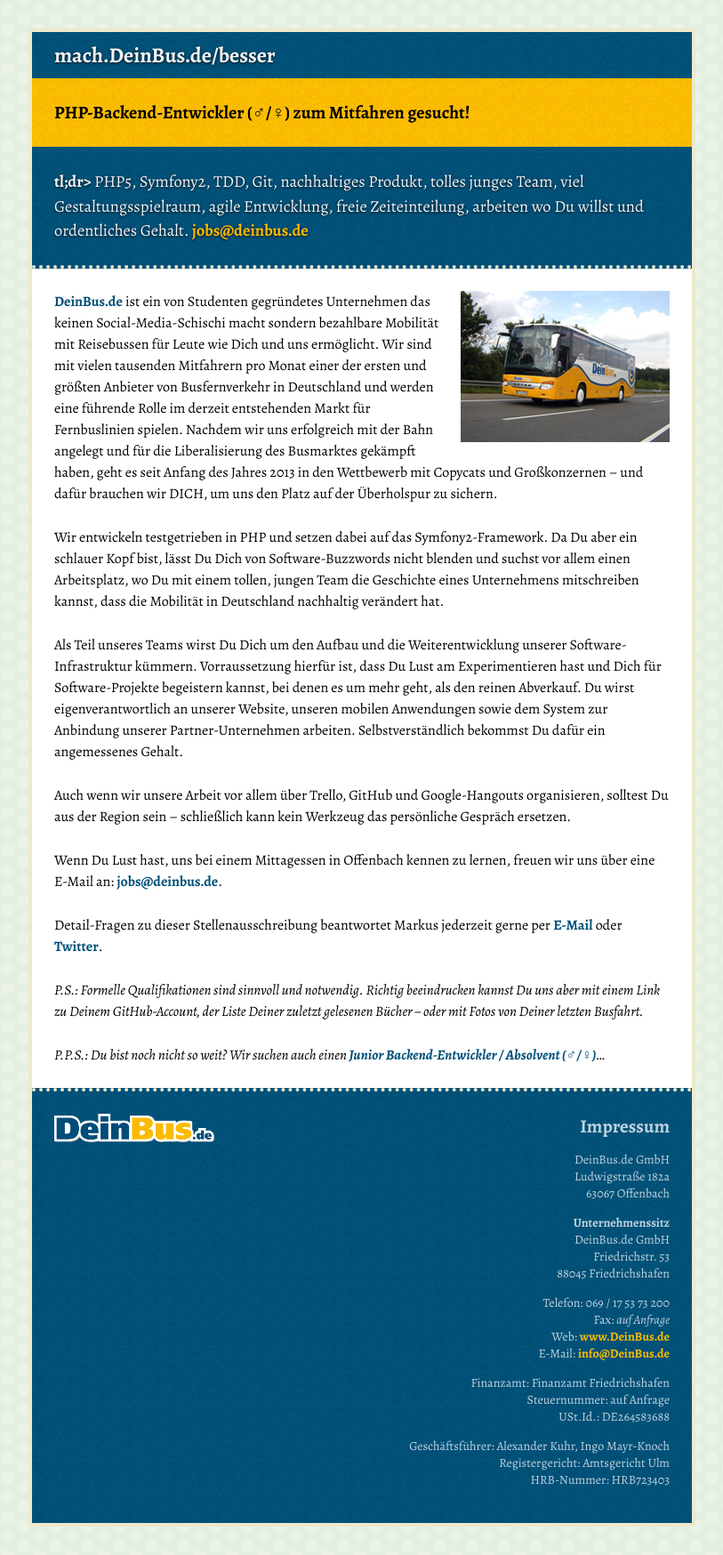
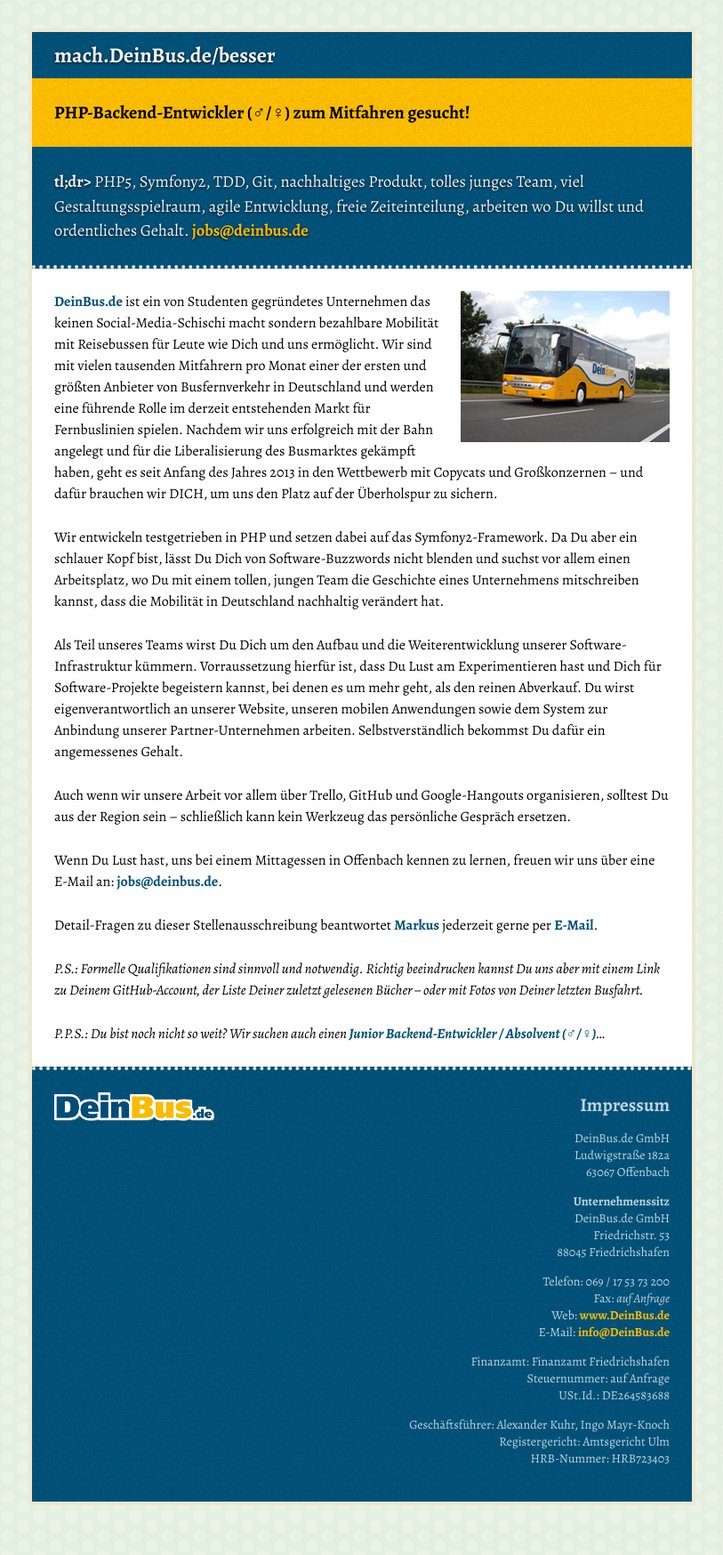
Before and after one commit to DeinBus/deinbus.github.io, a Jekyll site: the page built from besser/index.md, in a window 1280 px wide. Shown: the whole page at 89% size, without its empty margins (233-1046 px from the left). Built offline with Jekyll 4.4.1, drawn with Linux system fonts in a browser that asks for light colours; after the commit the page ends 1724 px from its top, so only the background shows below that.

Commit message:
Twitter raus, URL rein.

```diff
--- a/_includes/outro.md
+++ b/_includes/outro.md
@@ -2,6 +2,6 @@ Auch wenn wir unsere Arbeit vor allem über Trello, GitHub und Google-Hangouts o
 
 Wenn Du Lust hast, uns bei einem Mittagessen in Offenbach kennen zu lernen, freuen wir uns über eine E-Mail an: [jobs@deinbus.de](mailto:jobs@deinbus.de?subject={{ page.job }}).
 
-Detail-Fragen zu dieser Stellenausschreibung beantwortet Markus jederzeit gerne per [E-Mail](mailto:markus.tacker@deinbus.de) oder [Twitter](https://twitter.com/coderbyheart).
+Detail-Fragen zu dieser Stellenausschreibung beantwortet [Markus](http://tckr.cc/) jederzeit gerne per [E-Mail](mailto:markus.tacker@deinbus.de).
 
 _P.S.: Formelle Qualifikationen sind sinnvoll und notwendig. Richtig beeindrucken kannst Du uns aber mit einem Link zu Deinem GitHub-Account, der Liste Deiner zuletzt gelesenen Bücher – oder mit Fotos von Deiner letzten Busfahrt._
```
